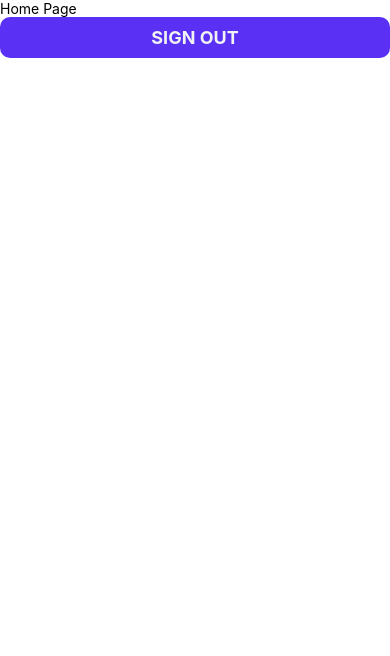
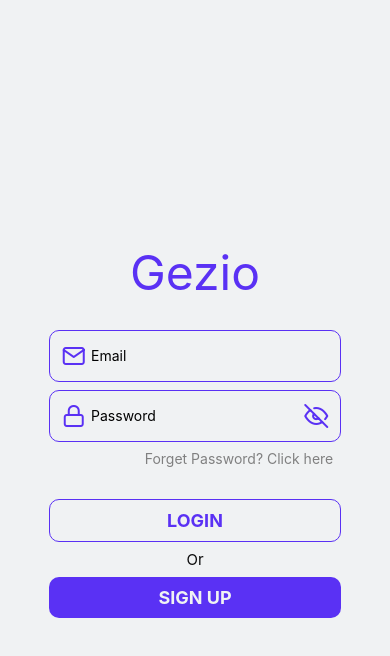
Before and after one commit to yarkincaner/react-native-gezio, a React Native app: screen / in a window 390 px wide. Shown: the top 656 px of the page. Built offline with nearby package versions, Linux system fonts and the light colour scheme.

Commit message:
code that needs a review

```diff
--- a/App.js
+++ b/App.js
@@ -3,12 +3,11 @@ import { NavigationContainer } from "@react-navigation/native";
 import { createNativeStackNavigator } from "@react-navigation/native-stack";
 import { SafeAreaProvider } from "react-native-safe-area-context";
 import LandingPage from "./src/components/LandingPage";
-import RegisterPage from "./src/components/RegisterPage";
 import SplashScreen from "./src/components/SplashScreen";
+import HomePage from "./src/components/HomePage";
 
 import { AuthContext } from "./src/components/auth/context";
-import HomePage from "./src/components/HomePage";
-import LoginPage from "./src/components/LoginPage";
+import AsyncStorage from "@react-native-async-storage/async-storage";
 
 const Stack = createNativeStackNavigator();
 
@@ -18,7 +17,7 @@ export default function App() {
 
   const initialLoginState = {
     isLoading: true,
-    userName: null,
+    email: null,
     userToken: null,
   };
 
@@ -33,21 +32,21 @@ export default function App() {
       case "LOGIN":
         return {
           ...prevState,
-          userName: action.id,
+          email: action.id,
           userToken: action.token,
           isLoading: false,
         };
       case "LOGOUT":
         return {
           ...prevState,
-          userName: null,
+          email: null,
           userToken: null,
           isLoading: false,
         };
       case "REGISTER":
         return {
           ...prevState,
-          userName: action.id,
+          email: action.id,
           userToken: action.token,
           isLoading: false,
         };
@@ -61,20 +60,30 @@ export default function App() {
 
   const authContext = React.useMemo(
     () => ({
-      login: (userName, password) => {
+      login: async (email, password) => {
         // setUserToken("abcd");
         // setIsLoading(false);
         let userToken;
-        userName = null;
+        email = null;
         /**Later user, pass and abcd will be fetched from the database */
-        if (userName == "user" && password == "pass") {
+        if (email == "email" && password == "pass") {
           userToken = "abcd";
+          try {
+            await AsyncStorage.setItem("userToken", userToken);
+          } catch (error) {
+            console.log(error);
+          }
         }
-        dispatch({ type: "LOGIN", id: userName, token: userToken });
+        dispatch({ type: "LOGIN", id: email, token: userToken });
       },
-      signOut: () => {
+      signOut: async () => {
         // setUserToken(null);
         // setIsLoading(false);
+        try {
+          await AsyncStorage.removeItem("userToken");
+        } catch (error) {
+          console.log(error);
+        }
         dispatch({ type: "LOGOUT" });
       },
       signUp: () => {
@@ -86,9 +95,18 @@ export default function App() {
   );
 
   React.useEffect(() => {
-    setTimeout(() => {
+    setTimeout(async () => {
       //setIsLoading(false);
-      dispatch({ type: "RETREIVE_TOKEN", token: "abcd" });
+      let userToken;
+      userToken = null;
+
+      try {
+        userToken = await AsyncStorage.getItem("userToken");
+      } catch (error) {
+        console.log(error);
+      }
+
+      dispatch({ type: "RETREIVE_TOKEN", token: userToken });
     }, 1000);
   }, []);
 
--- a/package.json
+++ b/package.json
@@ -23,7 +23,8 @@
     "react-native-safe-area-context": "3.3.2",
     "react-native-screens": "~3.10.1",
     "react-native-vector-icons": "^9.1.0",
-    "react-native-web": "0.17.1"
+    "react-native-web": "0.17.1",
+    "@react-native-async-storage/async-storage": "~1.15.0"
   },
   "devDependencies": {
     "@babel/core": "^7.12.9"
--- a/src/components/HomePage.js
+++ b/src/components/HomePage.js
@@ -13,12 +13,7 @@ export default function HomePage({ navigation }) {
   return (
     <View>
       <Text>Home Page</Text>
-      <ButtonFilled
-        title="sign out"
-        onPress={() => {
-          signOut();
-        }}
-      />
+      <ButtonFilled title="sign out" onPress={signOut()} />
     </View>
   );
 }
--- a/src/components/LoginPage.js
+++ b/src/components/LoginPage.js
@@ -6,7 +6,6 @@ import ButtonFilled from "../custom_components/buttons/ButtonFilled";
 import { theme, darkTheme } from "../myStyle";
 import MyInput from "../custom_components/MyInput";
 import * as Animatable from "react-native-animatable";
-import Feather from "react-native-vector-icons/Feather";
 
 import { AuthContext } from "./auth/context";
 import { SafeAreaView } from "react-native-safe-area-context";
@@ -55,6 +54,11 @@ export default function LoginPage({ navigation }) {
 
   const { login } = React.useContext(AuthContext);
 
+  // Hata buradan kaynaklanıyo. loginhandle -> login -> App.js içerisindeki authContext içerisindeki login
+  const loginHandle = (email, password) => {
+    login(email, password);
+  };
+
   return (
     <SafeAreaView style={styles.container}>
       <StatusBar style="auto" />
@@ -90,7 +94,10 @@ export default function LoginPage({ navigation }) {
       </View>
 
       <View style={styles.buttonContainer}>
-        <ButtonTransparent onPress={login} title="login" />
+        <ButtonTransparent
+          onPress={loginHandle(data.email, data.password)}
+          title="login"
+        />
         <Text style={styles.text}>Or</Text>
         <ButtonFilled onPress={signUp} title="sign up" />
       </View>
```
Also changed, not shown: 1 other file (tests, documents, lock files or other folders).
